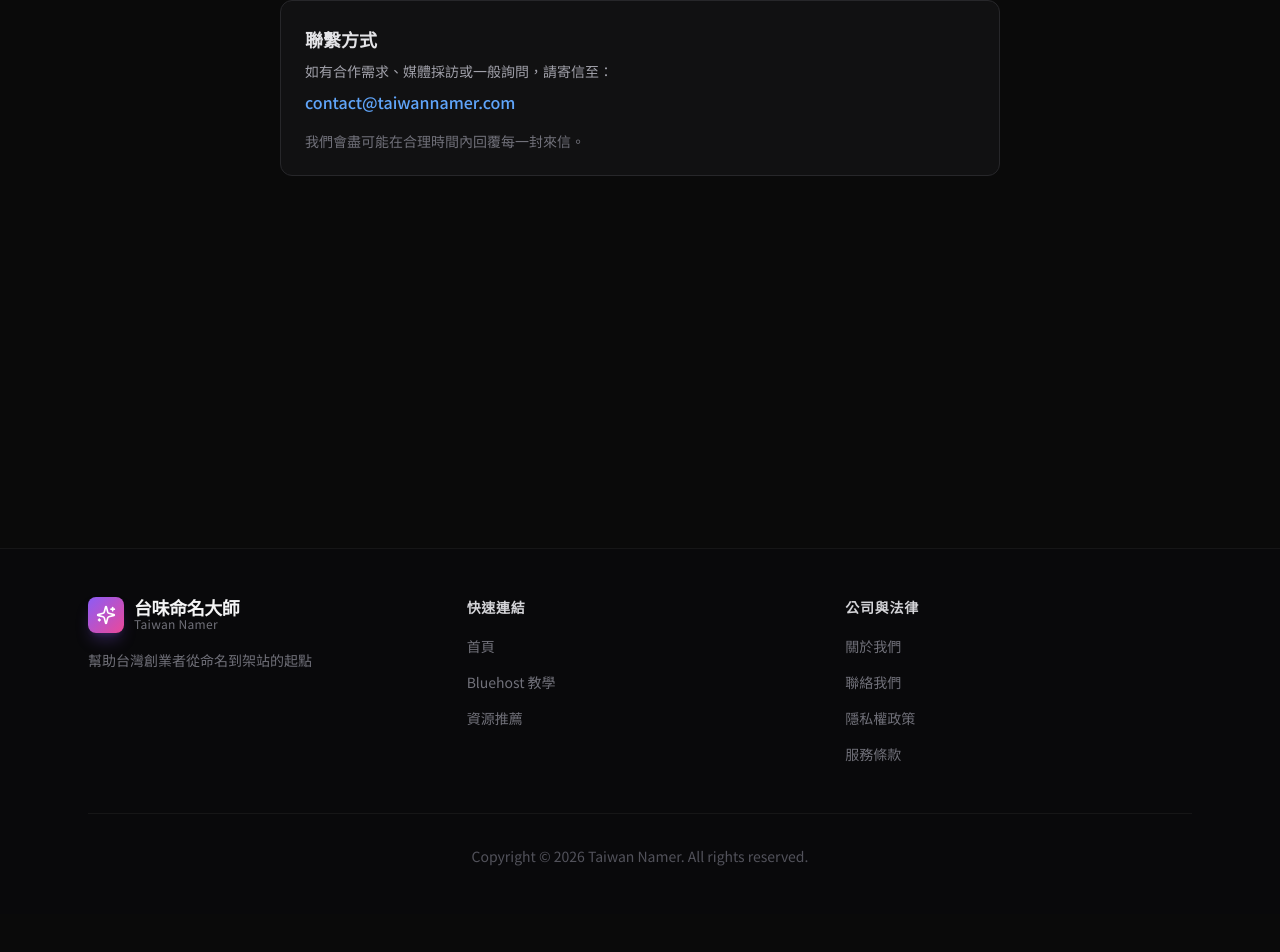
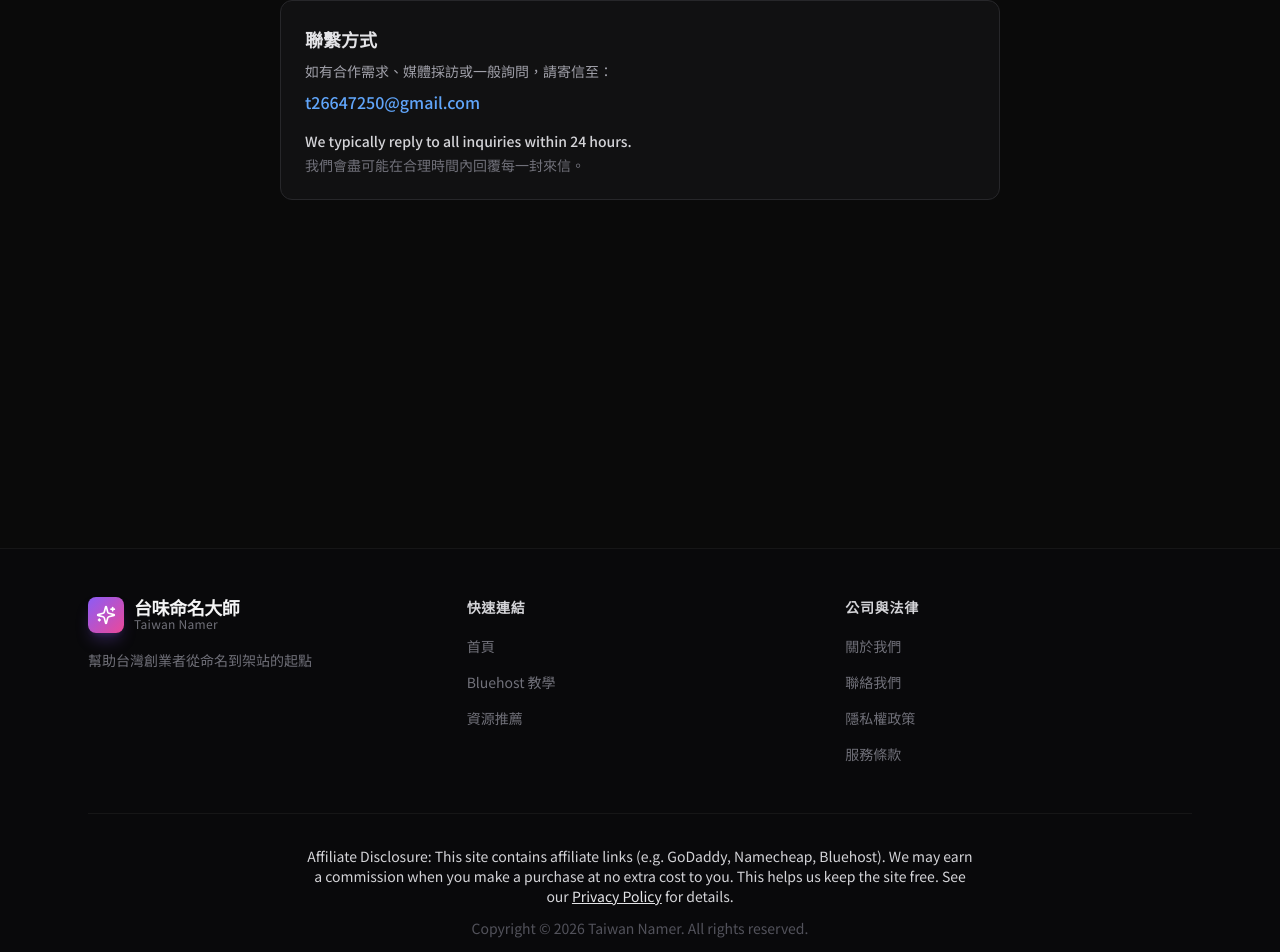
Before and after one commit to taiwan-namer/taiwan-namer, a Next.js app: page /contact in a window 1280 px wide. Shown: the part 252-1204 px from the top of the page. Before the commit the page ends 1166 px from the top, so only its background shows below. Built offline with nearby package versions, Linux system fonts and the light colour scheme.

Commit message:
Update UI and add affiliate buttons

```diff
--- a/app/about/page.tsx
+++ b/app/about/page.tsx
@@ -25,13 +25,13 @@ export default function AboutPage() {
 
         <div className="space-y-6 text-zinc-300 leading-relaxed">
           <p>
-            台味命名大師（Taiwan Namer）是一個為台灣創業者與創作者打造的免費工具與內容平台。我們相信，好的品牌名稱與網域是事業的起點，但許多人在「取名」與「架站」這兩個關卡上卡關已久。
+            我是 <strong className="text-zinc-200">CHING YEN LO</strong>，一名台灣的網頁開發者。在做專案與接案的過程中，我發現很多創業者卡在「取名字」和「架網站」的第一步——不是想不到好名字，就是不知道從哪裡開始架站。
           </p>
           <p>
-            我們致力於提供<strong className="text-zinc-200">免費的 AI 命名工具</strong>與<strong className="text-zinc-200">架站教學</strong>，結合台灣在地文化、諧音梗與實用的網域查詢功能，幫助你從發想名稱到查價、比價一氣呵成。同時，我們也提供從主機選擇到 WordPress 設定的圖文教學，降低從零到上線的門檻。
+            所以有了 Taiwan Namer。這不是一個冷冰冰的 AI 工具，而是我希望能幫助台灣品牌走向國際的起點：用諧音梗、在地文化與筆畫邏輯幫你發想網域，再一鍵連到 GoDaddy、Namecheap 查價，以及用 Bluehost 教學帶你從零架好 WordPress。
           </p>
           <p>
-            無論你是個人創作者、小型工作室，或是正在規劃品牌的新創團隊，都歡迎使用我們的工具與文章，讓「命名」與「架站」不再成為阻礙你起步的高牆。
+            <strong className="text-zinc-200">Real person, real developer.</strong> 如果你在用這個網站，背後是一個真的在寫 code、在維護內容的人。歡迎用到你的專案或品牌上，有想法也歡迎從聯絡頁跟我說。
           </p>
         </div>
       </main>
--- a/app/blog/bluehost-tutorial/page.tsx
+++ b/app/blog/bluehost-tutorial/page.tsx
@@ -36,6 +36,10 @@ export default function BluehostPage() {
               title="如何用 Bluehost 架設 WordPress 網站？(2026 最新完整教學)"
               date="2026/02/04"
             />
+
+            <div className="bg-blue-900/20 border border-blue-500/30 p-4 rounded-lg my-6 text-sm text-blue-200">
+              <p><strong>🔔 讀者權益聲明：</strong> 本文包含聯盟行銷連結。若您透過連結購買 Bluehost 主機，本站將獲得分潤獎金，這也是維持本站免費運作的動力，且<strong>不會</strong>增加您的購買成本。</p>
+            </div>
 
             <div className="mb-12 text-zinc-300 leading-relaxed">
               <p className="text-zinc-300 mb-6 leading-relaxed">
--- a/app/contact/page.tsx
+++ b/app/contact/page.tsx
@@ -33,12 +33,15 @@ export default function ContactPage() {
               如有合作需求、媒體採訪或一般詢問，請寄信至：
             </p>
             <a
-              href="mailto:contact@taiwannamer.com"
+              href="mailto:t26647250@gmail.com"
               className="text-blue-400 hover:text-blue-300 font-medium break-all"
             >
-              contact@taiwannamer.com
+              t26647250@gmail.com
             </a>
-            <p className="text-zinc-500 text-sm mt-4">
+            <p className="text-zinc-300 text-sm mt-4 font-medium">
+              We typically reply to all inquiries within 24 hours.
+            </p>
+            <p className="text-zinc-500 text-sm mt-1">
               我們會盡可能在合理時間內回覆每一封來信。
             </p>
           </div>
--- a/components/SiteFooter.tsx
+++ b/components/SiteFooter.tsx
@@ -72,8 +72,11 @@ export function SiteFooter() {
           </div>
         </div>
 
-        {/* 底部 Copyright */}
-        <div className="mt-12 pt-8 border-t border-white/5 text-center">
+        {/* 底部 Affiliate Disclosure（FTC Clear and Conspicuous）＋ Copyright */}
+        <div className="mt-12 pt-8 border-t border-white/5 text-center space-y-3">
+          <p className="text-zinc-300 text-sm max-w-2xl mx-auto">
+            Affiliate Disclosure: This site contains affiliate links (e.g. GoDaddy, Namecheap, Bluehost). We may earn a commission when you make a purchase at no extra cost to you. This helps us keep the site free. See our <Link href="/privacy" className="text-zinc-200 underline hover:text-white">Privacy Policy</Link> for details.
+          </p>
           <p className="text-zinc-600 text-sm">
             Copyright © 2026 Taiwan Namer. All rights reserved.
           </p>
```
